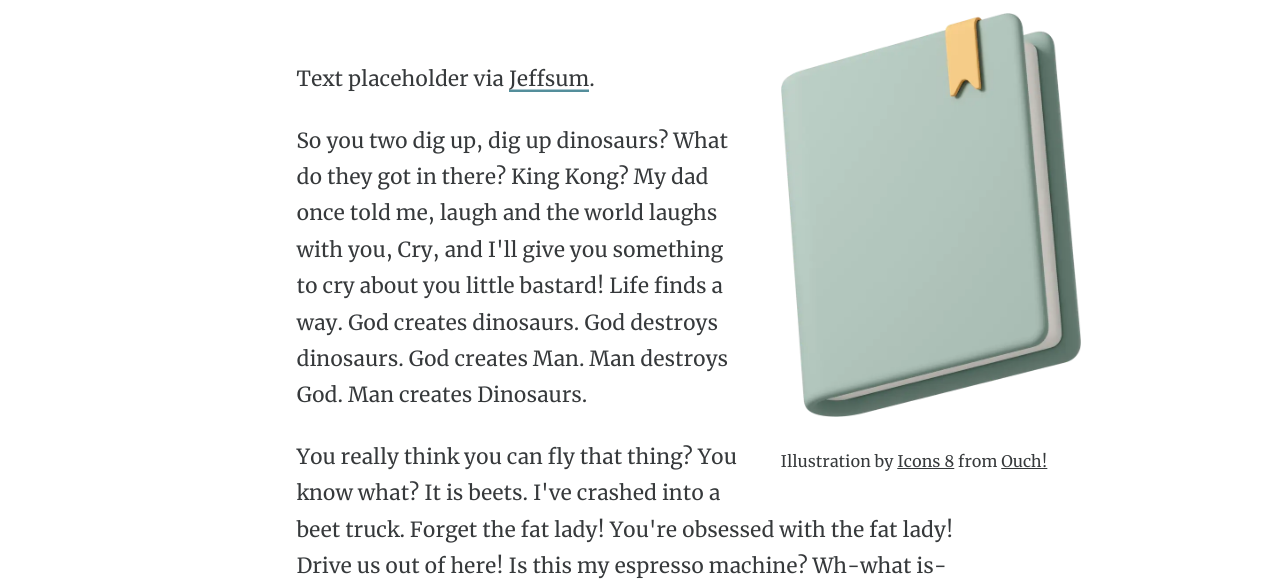
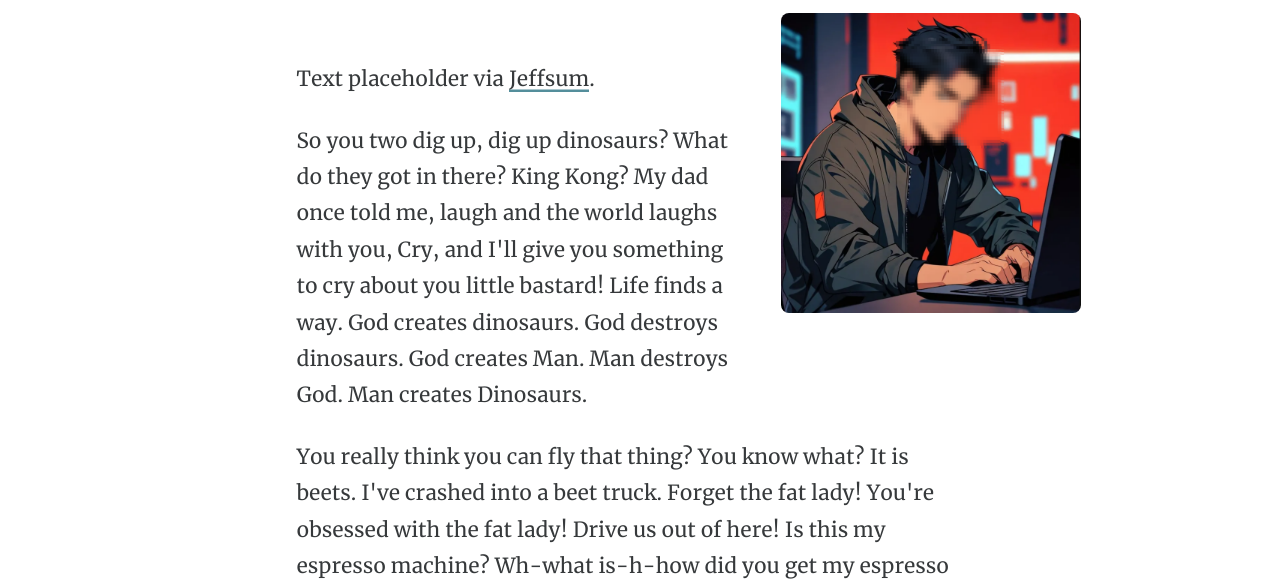
Before and after one commit to H4ckRonin/myblog, an Astro site: page /about in a window 1280 px wide. Shown: the part 210-798 px from the top of the page. Built offline with nearby package versions, Linux system fonts and the light colour scheme; Astro itself is replaced by a stand-in of ours.

Commit message:
firstcommit

```diff
--- a/src/pages/about.astro
+++ b/src/pages/about.astro
@@ -10,13 +10,7 @@ const permalink = `${Astro.site.href}about`;
   <div class="container">
     <h1>About</h1>
     <figure class="about-image">
-      <img src="/assets/about-illustration.webp" alt="Illustration of a notebook" width="330">
-      <figcaption>
-        Illustration by
-        <a href="https://icons8.com/illustrations/author/5c07e68d82bcbc0092519bb6" target="_blank" rel="noopener">Icons 8</a>
-        from
-        <a href="https://icons8.com/illustrations" target="_blank" rel="noopener">Ouch!</a>
-      </figcaption>
+      <img src="/assets/avatar.png" alt="" width="330">
     </figure>
     <p>Text placeholder via <a href="https://jeffsum.com/" target="_blank">Jeffsum</a>.</p>
     <p>So you two dig up, dig up dinosaurs? What do they got in there? King Kong? My dad once told me, laugh and the world laughs with you, Cry, and I'll give you something to cry about you little bastard! Life finds a way. God creates dinosaurs. God destroys dinosaurs. God creates Man. Man destroys God. Man creates Dinosaurs.</p>
```
Also changed, not shown: src/pages/index.astro (+1 -7 lines), public/assets/avatar.png (added).
